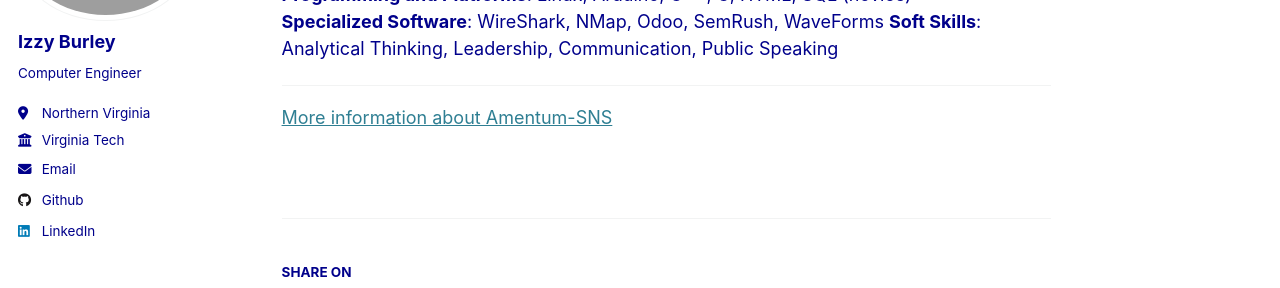
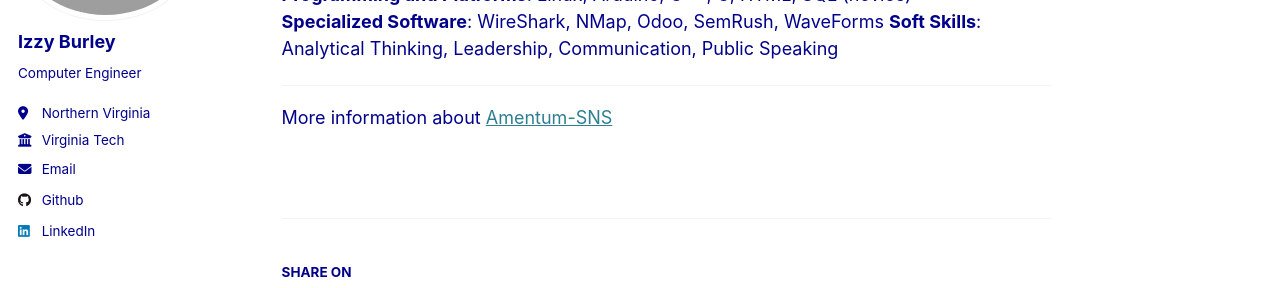
Before and after one commit to izzyburley/izzyburley.github.io, a Jekyll site: the page built from _talks/Experience.md, in a window 1280 px wide and 900 px high, scrolled down 2011 px. Shown: the part 219-507 px from the top of the window. Built offline with Jekyll 4.4.1, drawn with Linux system fonts in a browser that asks for light colours.

```diff
--- a/_talks/Experience.md
+++ b/_talks/Experience.md
@@ -63,4 +63,4 @@ author_profile: true
 
 ---
 
-[More information about Amentum-SNS](https://www.sns-spareparts.com/)
+More information about [Amentum-SNS](https://www.sns-spareparts.com/)
```
